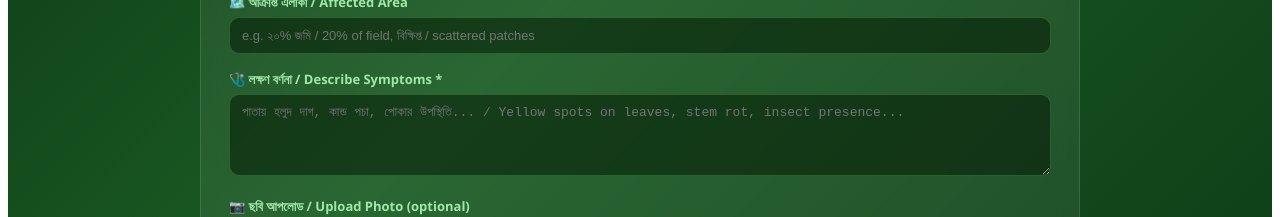
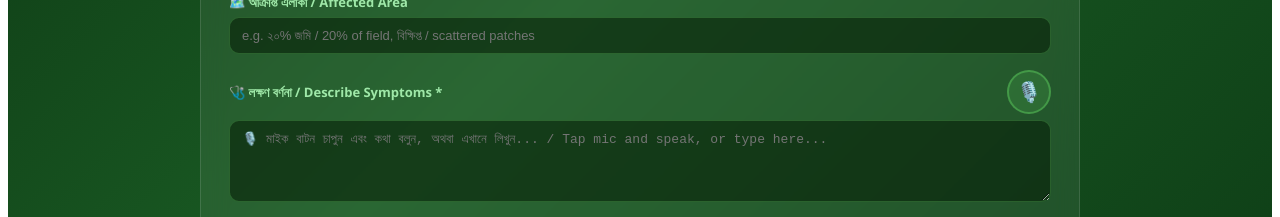
Before and after one commit to moniruzjaman/cabi-diagnosis, a React (Vite) app: page / in a window 1280 px wide. Shown: the part 583-800 px from the top of the page. Built offline with nearby package versions, Linux system fonts and the light colour scheme; no server answers.

Commit message:
Add voice input (🎙️ Web Speech API bn-BD) + read aloud (🔊 TTS) for farmers

```diff
--- a/src/App.jsx
+++ b/src/App.jsx
@@ -82,6 +82,13 @@ export default function CABIDiagnosis() {
   const [error, setError] = useState(null);
   const [expandedGroup, setExpandedGroup] = useState(null);
   const fileRef = useRef();
+  const recognitionRef = useRef(null);
+
+  // Voice state
+  const [isListening, setIsListening] = useState(false);
+  const [isSpeaking, setIsSpeaking] = useState(false);
+  const [voiceSupported, setVoiceSupported] = useState(false);
+  const [ttsSupported, setTtsSupported] = useState(false);
 
   // Weather state
   const [weather, setWeather] = useState(null);
@@ -300,9 +307,71 @@ Please diagnose this crop problem using CABI Plantwise methodology. Factor in th
     }
   };
 
+  const stopSpeaking = () => {
+    window.speechSynthesis?.cancel();
+    setIsSpeaking(false);
+  };
+
   const reset = () => {
     setForm({ crop: "", district: "", season: "", growthStage: "", symptoms: "", duration: "", affectedArea: "" });
     setImage(null); setImageBase64(null); setResult(null); setError(null); setProvider(null); setShowEnglish(false);
+    stopSpeaking();
+  };
+
+  // ── Check browser support on mount ────────────────────────────────────────
+  useEffect(() => {
+    const SR = window.SpeechRecognition || window.webkitSpeechRecognition;
+    setVoiceSupported(!!SR);
+    setTtsSupported(!!(window.speechSynthesis));
+  }, []);
+
+  // ── Start voice input ─────────────────────────────────────────────────────
+  const startListening = () => {
+    const SR = window.SpeechRecognition || window.webkitSpeechRecognition;
+    if (!SR) return;
+    stopSpeaking();
+    const recognition = new SR();
+    recognitionRef.current = recognition;
+    recognition.lang = "bn-BD";
+    recognition.interimResults = true;
+    recognition.continuous = false;
+    recognition.onstart = () => setIsListening(true);
+    recognition.onresult = (e) => {
+      const transcript = Array.from(e.results).map(r => r[0].transcript).join("");
+      setForm(f => ({ ...f, symptoms: f.symptoms ? f.symptoms.trimEnd() + " " + transcript : transcript }));
+    };
+    recognition.onerror = () => setIsListening(false);
+    recognition.onend = () => setIsListening(false);
+    // Audible "বলুন" cue
+    if (window.speechSynthesis) {
+      const cue = new SpeechSynthesisUtterance("বলুন");
+      cue.lang = "bn-BD"; cue.volume = 0.5;
+      window.speechSynthesis.speak(cue);
+    }
+    recognition.start();
+  };
+
+  const stopListening = () => { recognitionRef.current?.stop(); setIsListening(false); };
+
+  // ── Read diagnosis aloud ──────────────────────────────────────────────────
+  const speakResult = (text, lang) => {
+    if (!window.speechSynthesis) return;
+    stopSpeaking();
+    const clean = text
+      .replace(/#{1,6}\s/g, "").replace(/\*\*/g, "").replace(/---[\w_]+---/g, "")
+      .replace(/\*/g, "").replace(/`/g, "").replace(/\n{3,}/g, "\n\n").trim();
+    const utterance = new SpeechSynthesisUtterance(clean);
+    utterance.lang = lang || (showEnglish ? "en-US" : "bn-BD");
+    utterance.rate = 0.88; utterance.pitch = 1.0; utterance.volume = 1.0;
+    if (!showEnglish) {
+      const voices = window.speechSynthesis.getVoices();
+      const bnVoice = voices.find(v => v.lang.startsWith("bn") || v.name.toLowerCase().includes("bangla") || v.name.toLowerCase().includes("bengali"));
+      if (bnVoice) utterance.voice = bnVoice;
+    }
+    utterance.onstart = () => setIsSpeaking(true);
+    utterance.onend = () => setIsSpeaking(false);
+    utterance.onerror = () => setIsSpeaking(false);
+    window.speechSynthesis.speak(utterance);
   };
 
   // ── Weather widget ────────────────────────────────────────────────────────
@@ -470,12 +539,50 @@ Please diagnose this crop problem using CABI Plantwise methodology. Factor in th
               placeholder="e.g. ২০% জমি / 20% of field, বিক্ষিপ্ত / scattered patches" style={inputStyle} />
           </div>
 
-          {/* Symptoms */}
+          {/* Symptoms + Voice Input */}
           <div style={{ marginBottom: 16 }}>
-            <label style={labelStyle}>🩺 লক্ষণ বর্ণনা / Describe Symptoms *</label>
+            <div style={{ display: "flex", alignItems: "center", justifyContent: "space-between", marginBottom: 6 }}>
+              <label style={{ ...labelStyle, marginBottom: 0 }}>🩺 লক্ষণ বর্ণনা / Describe Symptoms *</label>
+              {voiceSupported && (
+                <div style={{ display: "flex", alignItems: "center", gap: 6 }}>
+                  {isListening && (
+                    <span style={{ color: "#ff6b6b", fontSize: 11, animation: "pulse 1s infinite" }}>
+                      ● শুনছি...
+                    </span>
+                  )}
+                  <button
+                    onClick={isListening ? stopListening : startListening}
+                    title={isListening ? "থামুন" : "কথা বলে লক্ষণ বলুন"}
+                    style={{
+                      background: isListening
+                        ? "rgba(255,80,80,0.25)"
+                        : "rgba(100,220,100,0.15)",
+                      border: isListening
+                        ? "2px solid rgba(255,80,80,0.6)"
+                        : "2px solid rgba(100,220,100,0.4)",
+                      borderRadius: "50%", width: 44, height: 44,
+                      cursor: "pointer", fontSize: 20,
+                      display: "flex", alignItems: "center", justifyContent: "center",
+                      boxShadow: isListening ? "0 0 0 4px rgba(255,80,80,0.2)" : "none",
+                      transition: "all 0.2s",
+                    }}
+                  >
+                    {isListening ? "⏹" : "🎙️"}
+                  </button>
+                </div>
+              )}
+            </div>
             <textarea value={form.symptoms} onChange={e => setForm(f => ({ ...f, symptoms: e.target.value }))}
-              placeholder="পাতায় হলুদ দাগ, কান্ড পচা, পোকার উপস্থিতি... / Yellow spots on leaves, stem rot, insect presence..."
-              rows={4} style={{ ...inputStyle, resize: "vertical" }} />
+              placeholder={voiceSupported
+                ? "🎙️ মাইক বাটন চাপুন এবং কথা বলুন, অথবা এখানে লিখুন... / Tap mic and speak, or type here..."
+                : "পাতায় হলুদ দাগ, কান্ড পচা, পোকার উপস্থিতি... / Yellow spots on leaves, stem rot, insect presence..."}
+              rows={4} style={{ ...inputStyle, resize: "vertical",
+                border: isListening ? "1px solid rgba(255,100,100,0.6)" : "1px solid rgba(100,200,100,0.3)" }} />
+            {!voiceSupported && (
+              <div style={{ color: "#888", fontSize: 11, marginTop: 4 }}>
+                ⚠️ এই ব্রাউজারে ভয়েস সাপোর্ট নেই। Chrome/Android ব্যবহার করুন।
+              </div>
+            )}
           </div>
 
           {/* Image Upload */}
@@ -527,13 +634,13 @@ Please diagnose this crop problem using CABI Plantwise methodology. Factor in th
 
               {/* Lang toggle */}
               <div style={{ display: "flex", background: "rgba(0,0,0,0.3)", borderRadius: 20, padding: 3, gap: 2 }}>
-                <button onClick={() => setShowEnglish(false)}
+                <button onClick={() => { setShowEnglish(false); stopSpeaking(); }}
                   style={{ borderRadius: 16, padding: "4px 14px", border: "none", cursor: "pointer", fontSize: 12, fontWeight: 700,
                     background: !showEnglish ? "rgba(100,220,100,0.35)" : "transparent",
                     color: !showEnglish ? "#7fff7f" : "#888" }}>
                   বাংলা
                 </button>
-                <button onClick={() => setShowEnglish(true)}
+                <button onClick={() => { setShowEnglish(true); stopSpeaking(); }}
                   style={{ borderRadius: 16, padding: "4px 14px", border: "none", cursor: "pointer", fontSize: 12, fontWeight: 700,
                     background: showEnglish ? "rgba(100,180,255,0.35)" : "transparent",
                     color: showEnglish ? "#a0d8ff" : "#888" }}>
@@ -547,9 +654,27 @@ Please diagnose this crop problem using CABI Plantwise methodology. Factor in th
                 </span>
               )}
               {provider && (
-                <span style={{ marginLeft: "auto", background: "rgba(100,200,255,0.15)", border: "1px solid rgba(100,200,255,0.35)", borderRadius: 20, padding: "3px 12px", color: "#a0d8ff", fontSize: 11, fontWeight: 600 }}>
+                <span style={{ background: "rgba(100,200,255,0.15)", border: "1px solid rgba(100,200,255,0.35)", borderRadius: 20, padding: "3px 12px", color: "#a0d8ff", fontSize: 11, fontWeight: 600 }}>
                   {provider}
                 </span>
+              )}
+              {/* Read aloud button */}
+              {ttsSupported && (
+                <button
+                  onClick={() => isSpeaking ? stopSpeaking() : speakResult(showEnglish ? result.en : result.bn)}
+                  title={isSpeaking ? "থামুন / Stop" : "পড়ে শোনাও / Read Aloud"}
+                  style={{
+                    marginLeft: "auto",
+                    background: isSpeaking ? "rgba(255,180,50,0.25)" : "rgba(100,220,100,0.15)",
+                    border: isSpeaking ? "2px solid rgba(255,180,50,0.6)" : "2px solid rgba(100,220,100,0.4)",
+                    borderRadius: "50%", width: 40, height: 40, cursor: "pointer", fontSize: 18,
+                    display: "flex", alignItems: "center", justifyContent: "center",
+                    boxShadow: isSpeaking ? "0 0 0 4px rgba(255,180,50,0.2)" : "none",
+                    transition: "all 0.2s", flexShrink: 0,
+                  }}
+                >
+                  {isSpeaking ? "⏹" : "🔊"}
+                </button>
               )}
             </div>
 
@@ -577,6 +702,20 @@ Please diagnose this crop problem using CABI Plantwise methodology. Factor in th
   );
 }
 
+// ─── Pulse animation injected into DOM ───────────────────────────────────────
+const PULSE_STYLE = `
+@keyframes pulse {
+  0%,100% { opacity:1; }
+  50% { opacity:0.3; }
+}
+`;
+if (typeof document !== "undefined" && !document.getElementById("cabi-voice-style")) {
+  const s = document.createElement("style");
+  s.id = "cabi-voice-style";
+  s.textContent = PULSE_STYLE;
+  document.head.appendChild(s);
+}
+
 // ─── Styles ───────────────────────────────────────────────────────────────────
 const labelStyle = { display: "block", color: "#9fe8a8", fontSize: 13, fontWeight: 600, marginBottom: 6 };
 const selectStyle = { width: "100%", background: "rgba(0,20,0,0.5)", border: "1px solid rgba(100,200,100,0.3)", borderRadius: 10, color: "#d0f0d8", padding: "10px 12px", fontSize: 13, outline: "none" };
```
